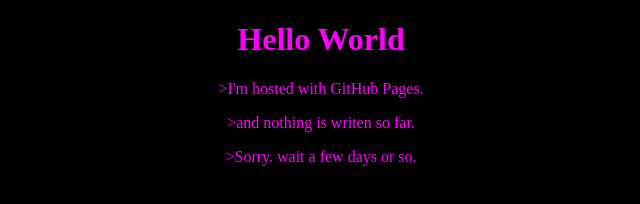
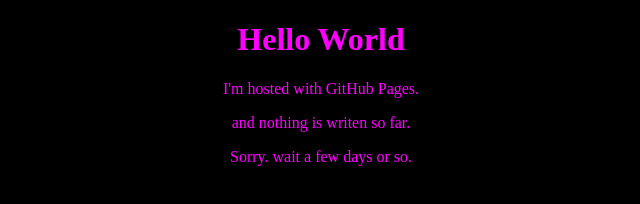
Before and after one commit to FlampinkoIT/FlampinkoIT.github.io, a plain HTML site: page index.html in a window 1280 px wide. Shown: the full height of the page, 319-959 px from the left. Drawn offline with Linux system fonts and the light colour scheme.

Commit message:
Update index.html

```diff
--- a/index.html
+++ b/index.html
@@ -3,9 +3,9 @@
 	<body style="background-color:black;">
 		<center>
 			<h1 style="color:magenta;">Hello World</h1>
-			<p style="color:magenta;">>I'm hosted with GitHub Pages.</p>
-			<p style="color:magenta;">>and nothing is writen so far.</p>
-			<p style="color:magenta;">>Sorry. wait a few days or so.</p>
+			<p style="color:magenta;">I'm hosted with GitHub Pages.</p>
+			<p style="color:magenta;">and nothing is writen so far.</p>
+			<p style="color:magenta;">Sorry. wait a few days or so.</p>
 		</center>
 	</body>
 </html>
```
